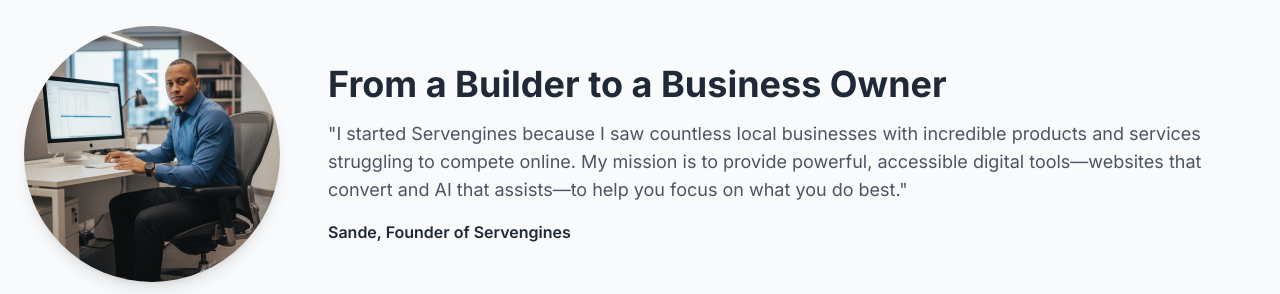
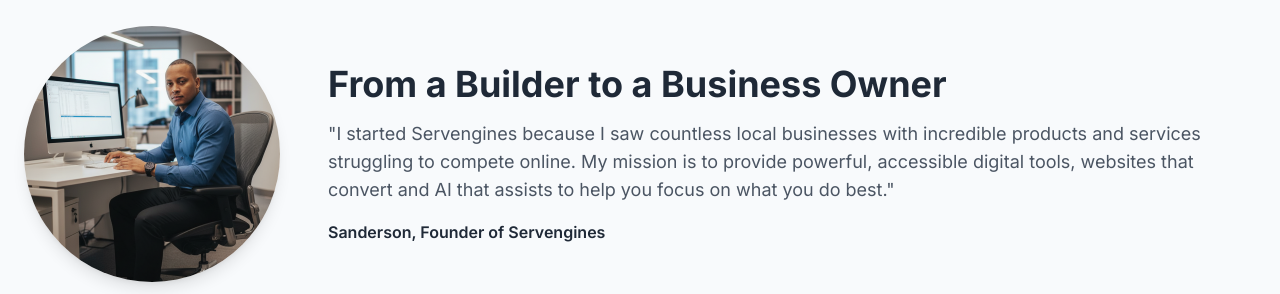
Before and after one commit to CyberSanderson/servengines, a Next.js app: page / in a window 1280 px wide. Shown: the part 4360-4654 px from the top of the page. Built offline with nearby package versions, Linux system fonts and the light colour scheme.

Commit message:
updated founder.tsx

```diff
--- a/src/components/Founder.tsx
+++ b/src/components/Founder.tsx
@@ -28,9 +28,9 @@
           <div className="text-center md:text-left">
             <h2 className="text-4xl font-bold text-gray-800">From a Builder to a Business Owner</h2>
             <p className="mt-4 text-lg text-gray-600">
-              &quot;I started Servengines because I saw countless local businesses with incredible products and services struggling to compete online. My mission is to provide powerful, accessible digital tools—websites that convert and AI that assists—to help you focus on what you do best.&quot;
+              &quot;I started Servengines because I saw countless local businesses with incredible products and services struggling to compete online. My mission is to provide powerful, accessible digital tools, websites that convert and AI that assists to help you focus on what you do best.&quot;
             </p>
-            <p className="mt-4 font-semibold text-gray-800">Sande, Founder of Servengines</p>
+            <p className="mt-4 font-semibold text-gray-800">Sanderson, Founder of Servengines</p>
           </div>
         </div>
       </div>
```
